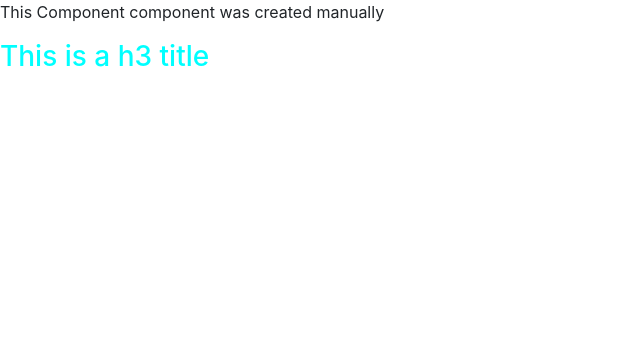
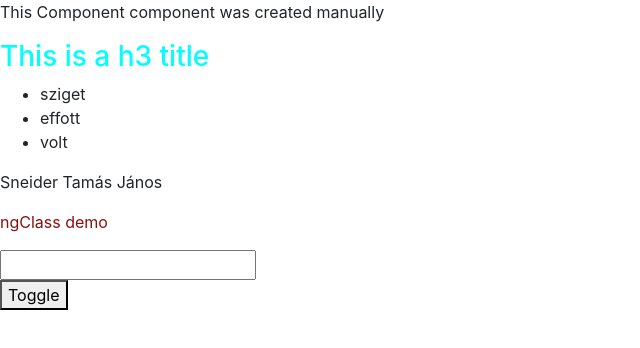
Before and after one commit to tamassneider/Angular_intro_repository, an Angular app: page / in a window 1280 px wide. Shown: the top 348 px of the page, without its empty margins (0-640 px from the left). Built offline with nearby package versions, Linux system fonts and the light colour scheme.

Commit message:
-added ng functions and examples of data binding

```diff
--- a/src/app/app.component.css
+++ b/src/app/app.component.css
@@ -0,0 +1,3 @@
+.valami {
+  color: #881111;
+}
--- a/src/app/app.component.html
+++ b/src/app/app.component.html
@@ -1,2 +1,24 @@
 <!--The content below is only a placeholder and can be replaced.-->
 <app-event2></app-event2>
+
+<ul>
+  <li *ngFor="let event of events"> {{ event}} </li>
+</ul>
+
+<div *ngIf="show">
+  <p>  Sneider Tamás János </p>
+</div>
+<div [ngClass]="{'valami': show}">
+  <p> ngClass demo</p>
+</div>
+
+<input type="text" [(ngModel)]="inputContent">
+<div>
+  {{inputContent}}
+</div>
+
+<button
+  (click)="toggle()"
+  (mouseover)="demo($event)"
+  [disabled]="whenclicked"
+> Toggle</button>
--- a/src/app/app.component.ts
+++ b/src/app/app.component.ts
@@ -7,10 +7,24 @@ import { Component } from '@angular/core';
 })
 export class AppComponent {
   title = 'netacademia123';
-  tomb = [1,2,3,4,5,6,7,];
-  constructor(){
+  tomb = [1, 2, 3, 4, 5, 6, 7];
+  events = ['sziget', 'effott', 'volt' ];
+  show = true;
+  whenclicked = false;
+  inputContent: string;
+
+  toggle() {
+    this.show = !this.show;
+    this.inputContent = 'bla bla bla';
+  }
+
+  demo(ev: MouseEvent) {
+    console.log(ev.screenX);
+  }
+
+  constructor() {
     console.log(this.tomb.filter((param: number) => param === 2));
-    console.log(this.tomb.map((param:number) => param * 2));
-    console.log(this.tomb.reduce((x,y) => x+y));
+    console.log(this.tomb.map((param: number) => param * 2));
+    console.log(this.tomb.reduce((x, y) => x + y));
   }
 }
--- a/src/app/app.module.ts
+++ b/src/app/app.module.ts
@@ -5,7 +5,7 @@ import { NgModule } from '@angular/core';
 import { AppComponent } from './app.component';
 import { EventComponent } from './event/event.component';
 import {Event2Component} from './event_created_manually/event2.component';
-
+import {FormsModule} from '@angular/forms';
 
 @NgModule({
   declarations: [
@@ -14,7 +14,8 @@ import {Event2Component} from './event_created_manually/event2.component';
     Event2Component
   ],
   imports: [
-    BrowserModule
+    BrowserModule,
+    FormsModule
   ],
   providers: [],
   bootstrap: [AppComponent]
```
